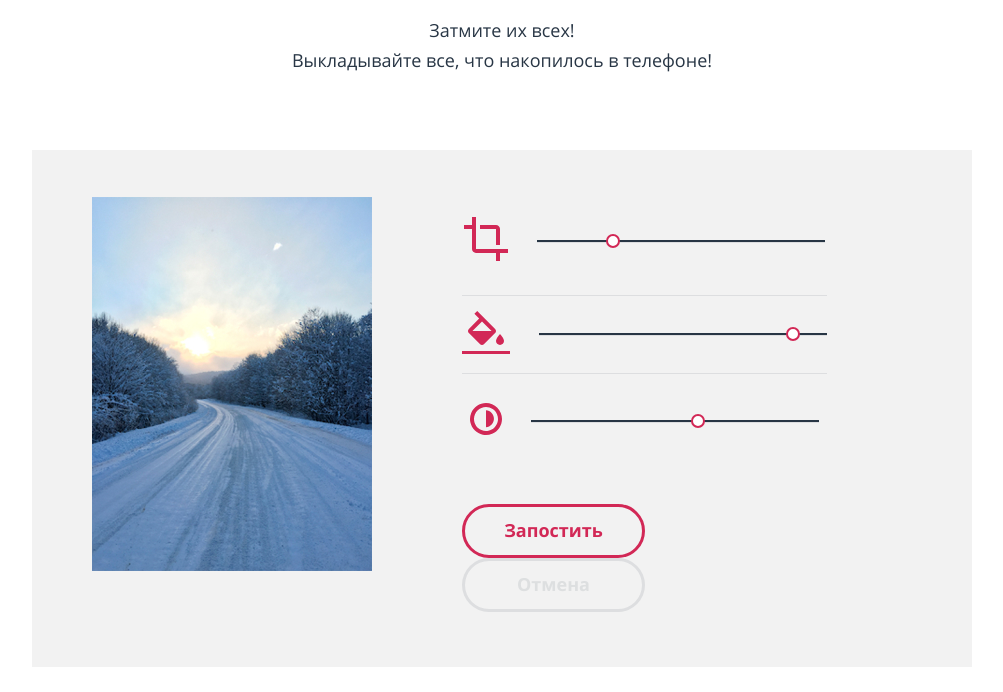
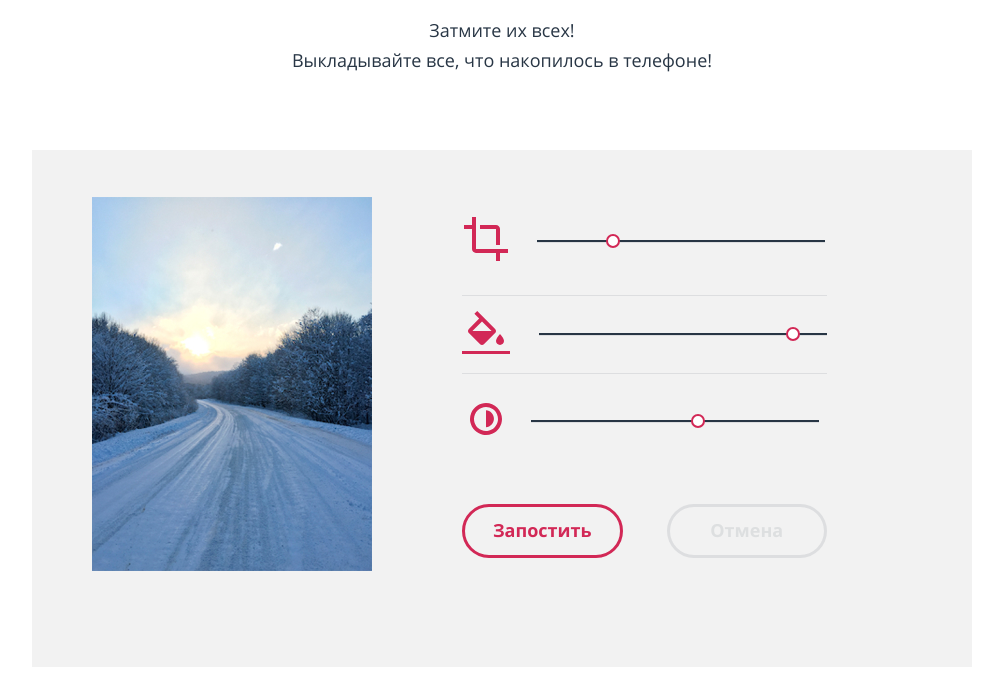
Before and after one commit to Zhukov571/108534-pink-21, a website: page source/catalog.html in a window 1280 px wide. Shown: the part 2615-3307 px from the top of the page, without its empty margins (138-1141 px from the left). Drawn offline with nearby package versions, Linux system fonts and the light colour scheme; files that its build step writes are made by us from their sources; files whose address does not match are found by name.

Commit message:
5.8. Доверстать страницу каталога

```diff
--- a/source/less/blocks/upload.less
+++ b/source/less/blocks/upload.less
@@ -265,8 +265,9 @@
   }
 }
 
-@media (min-width: 660px) {
+@media (min-width: 1200px) {
   .upload__buttons {
+    display: flex;
     flex-direction: row;
     flex-wrap: nowrap;
     border: none;
```
